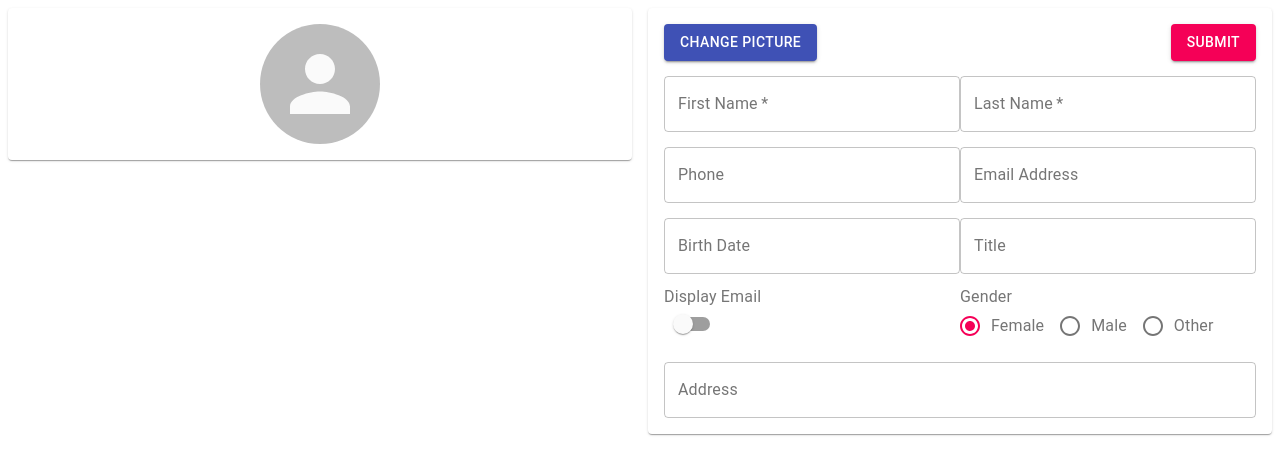
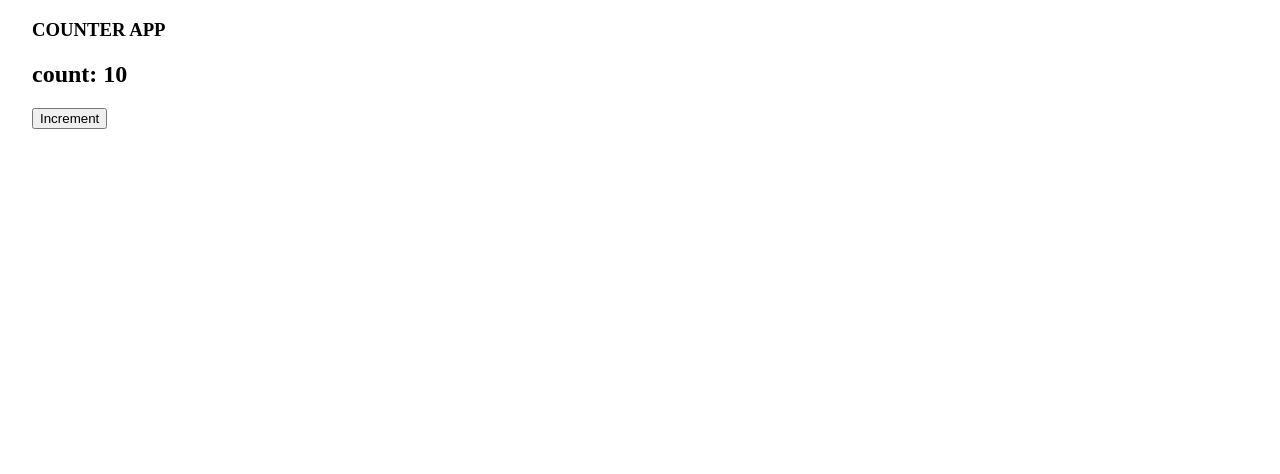
Before and after one commit to smhnaqvi/fanap-react, a React (Create React App) app: page / in a window 1280 px wide. Shown: the top 474 px of the page. Built offline with nearby package versions, Linux system fonts and the light colour scheme.

Commit message:
manage rendering in react +Display component +Updater component

```diff
--- a/src/App.js
+++ b/src/App.js
@@ -1,66 +1,52 @@
-import React, {useState} from 'react';
-import {makeStyles} from '@material-ui/core/styles';
-import Grid from '@material-ui/core/Grid';
-import Paper from '@material-ui/core/Paper';
-import DisplayUser from "./components/DisplayUser";
-import RegisterUser from "./components/RegisterUser";
+import React, { useState } from "react";
+import Container from "@material-ui/core/Container";
 
+const Context = React.createContext();
 
-const useStyles = makeStyles((theme) => ({
-    root: {
-        flexGrow: 1,
-    },
-    paper: {
-        padding: theme.spacing(2),
-        color: theme.palette.text.secondary,
-    },
-}));
+function CountProvider({ value, children }) {
+  const [count, setCount] = useState(value);
+  return (
+    <Context.Provider value={{ count, setCount }}>{children}</Context.Provider>
+  );
+}
+
+function useCount() {
+  const context = React.useContext(Context);
+  if (context === undefined) {
+    throw new Error("useCount must be used");
+  }
+
+  const increment = () => setCount((c) => c + 1);
+
+  const { count, setCount } = context;
+  return { count, increment, setCount };
+}
+
+function Display() {
+  const { count } = useCount();
+  return (<h2>count: {count}</h2>);
+}
+
+function Updater() {
+  const { increment } = useCount();
+
+  const handelClick = () => {
+    increment();
+  };
+
+  return (<button onClick={handelClick}>Increment</button>);
+}
 
 export default function App() {
-    const classes = useStyles();
-    const [state, setState] = useState({
-        avatar: null,
-        firstName: null,
-        lastName: null,
-        phone: null,
-        email: null,
-        birthDate: null,
-        title: null,
-        isEmailVisible: false,
-        gender: null,
-        address: null
-    })
-
-
-    const handleRegisterForm = (data) => {
-        setState({
-            avatar: data.avatar,
-            firstName: data.firstName,
-            lastName: data.lastName,
-            phone: data.phone,
-            email: data.email,
-            birthDate: data.birthDate,
-            title: data.title,
-            isEmailVisible: data.isEmailVisible,
-            gender: data.gender,
-            address: data.address
-        })
-    }
-
-    return (
-        <React.Fragment>
-            <Grid container spacing={2}>
-                <Grid item xs={6}>
-                    <Paper className={classes.paper}>
-                        <DisplayUser data={state}/>
-                    </Paper>
-                </Grid>
-                <Grid item xs={6}>
-                    <Paper className={classes.paper}>
-                        <RegisterUser data={state} onSubmit={handleRegisterForm}/>
-                    </Paper>
-                </Grid>
-            </Grid>
-        </React.Fragment>
-    );
+  return (
+    <React.Fragment>
+      <Container maxwidth="md">
+      <h3>COUNTER APP</h3>
+        <CountProvider value={10}>
+          <Display />
+          <Updater />
+        </CountProvider>
+      </Container>
+    </React.Fragment>
+  );
 }
--- a/src/components/DisplayUser.jsx
+++ /dev/null
@@ -1,25 +0,0 @@
-import React from "react";
-import {makeStyles} from '@material-ui/core/styles';
-import Avatar from '@material-ui/core/Avatar';
-
-const useStyles = makeStyles((theme) => ({
-    large: {
-        width: theme.spacing(15),
-        height: theme.spacing(15),
-
-    },
-    cardStyle: {justifyContent: "center", display: "grid", textAlign: "center"}
-}));
-
-export default function DisplayUser(props) {
-    const classes = useStyles();
-    return (<div className={classes.cardStyle} style={{}}>
-        <Avatar alt={props.data.email} style={{alignItems: "center"}} src={props.data.avatar}
-                className={classes.large}/>
-        {(props.data.firstName && props.data.lastName) ? <h3>{props.data.firstName +" "+ props.data.lastName}</h3> : ""}
-        <div>{props.data.email}</div>
-        <div>{props.data.phone}</div>
-        <div>{props.data.birthDate}</div>
-        <div>{props.data.title}</div>
-    </div>);
-}
--- a/src/components/RegisterUser.jsx
+++ /dev/null
@@ -1,135 +0,0 @@
-import React from "react";
-import {TextField} from "@material-ui/core"
-import {makeStyles} from '@material-ui/core/styles';
-import Radio from '@material-ui/core/Radio';
-import RadioGroup from '@material-ui/core/RadioGroup';
-import FormControlLabel from '@material-ui/core/FormControlLabel';
-import FormControl from '@material-ui/core/FormControl';
-import FormLabel from '@material-ui/core/FormLabel';
-import Grid from '@material-ui/core/Grid'
-import Switch from '@material-ui/core/Switch';
-import Button from '@material-ui/core/Button';
-
-const useStyles = makeStyles((theme) => ({
-    actionBtns: {
-        justifyContent: 'space-between',
-    },
-    inputStyle: {
-        width: '100%',
-        margin: '15px 0 0 0',
-    }
-}));
-
-
-export default function RegisterUser(props) {
-    const classes = useStyles();
-    const [gender, setGender] = React.useState('female');
-    const [checked, setChecked] = React.useState(false);
-
-    const handleFormValue = (event) => {
-        if (event.target.name === "isEmailVisible") {
-            setChecked((prev) => !prev);
-        } else if (event.target.name === "gender") {
-            setGender(event.target.value);
-        } else if (event.target.name === "birthDate") {
-
-        } else if (event.target.name === "email") {
-
-        } else if (event.target.name === "phone") {
-
-        }
-    };
-
-    const selectAvatar = () => {
-        document.getElementById('avatar').click();
-    }
-
-    const submitForm = (event) => {
-        event.preventDefault();
-        props.onSubmit({
-            avatar: (event.target.avatar.files.length > 0) ? URL.createObjectURL(event.target.avatar.files[0]) : null,
-            firstName: event.target.firstName.value,
-            lastName: event.target.lastName.value,
-            phone: event.target.phone.value,
-            email: event.target.email.value,
-            birthDate: event.target.birthDate.value,
-            title: event.target.title.value,
-            isEmailVisible: event.target.isEmailVisible.checked,
-            gender: event.target.gender.value,
-            address: event.target.address.value
-        })
-    };
-
-    return (<form onSubmit={submitForm} className={classes.root} noValidate autoComplete="off">
-        <Grid container className={classes.actionBtns}>
-            <Button variant="contained" color="primary" onClick={selectAvatar}>Change Picture</Button>
-            <Button variant="contained" color="secondary" type={"submit"}>Submit</Button>
-            <input type="file" id="avatar" name="avatar" hidden/>
-        </Grid>
-        <Grid container>
-            <Grid item xs>
-                <TextField required className={classes.inputStyle} id="outlined-basic" name={"firstName"}
-                           label="First Name"
-                           variant="outlined"/>
-            </Grid>
-            <Grid item xs>
-                <TextField required className={classes.inputStyle} id="outlined-basic" name={'lastName'}
-                           label="Last Name"
-                           variant="outlined"/>
-            </Grid>
-        </Grid>
-        <Grid container>
-            <Grid item xs>
-                <TextField className={classes.inputStyle} id="outlined-basic"
-                           name={'phone'} label="Phone"
-                           variant="outlined"/>
-            </Grid>
-            <Grid item xs>
-                <TextField className={classes.inputStyle} id="outlined-basic"
-                           name={'email'} label="Email Address"
-                           variant="outlined"/>
-            </Grid>
-        </Grid>
-        <Grid container>
-            <Grid item xs>
-                <TextField className={classes.inputStyle} id="outlined-basic"
-                           name={'birthDate'} label="Birth Date"
-                           variant="outlined"/>
-            </Grid>
-            <Grid item xs>
-                <TextField className={classes.inputStyle} id="outlined-basic"
-                           name={'title'} label="Title"
-                           variant="outlined"/>
-            </Grid>
-        </Grid>
-        <Grid container>
-            <Grid style={{marginTop: '15px'}} container>
-                <Grid item xs>
-                    <FormLabel component="legend">Display Email</FormLabel>
-                    <Switch
-                        checked={checked}
-                        onChange={handleFormValue}
-                        name="isEmailVisible"
-                        inputProps={{'aria-label': 'secondary checkbox'}}
-                    />
-                </Grid>
-                <Grid item xs>
-                    <FormControl component="fieldset">
-                        <FormLabel component="legend">Gender</FormLabel>
-                        <RadioGroup style={{flexDirection: "row"}} aria-label="gender"
-                                    name="gender" value={gender} onChange={handleFormValue}>
-                            <FormControlLabel value="female" control={<Radio/>} label="Female"/>
-                            <FormControlLabel value="male" control={<Radio/>} label="Male"/>
-                            <FormControlLabel value="other" control={<Radio/>} label="Other"/>
-                        </RadioGroup>
-                    </FormControl>
-                </Grid>
-            </Grid>
-            <Grid item xs>
-                <TextField className={classes.inputStyle} id="outlined-basic"
-                           name={"address"}
-                           label="Address" variant="outlined"/>
-            </Grid>
-        </Grid>
-    </form>)
-}
```
